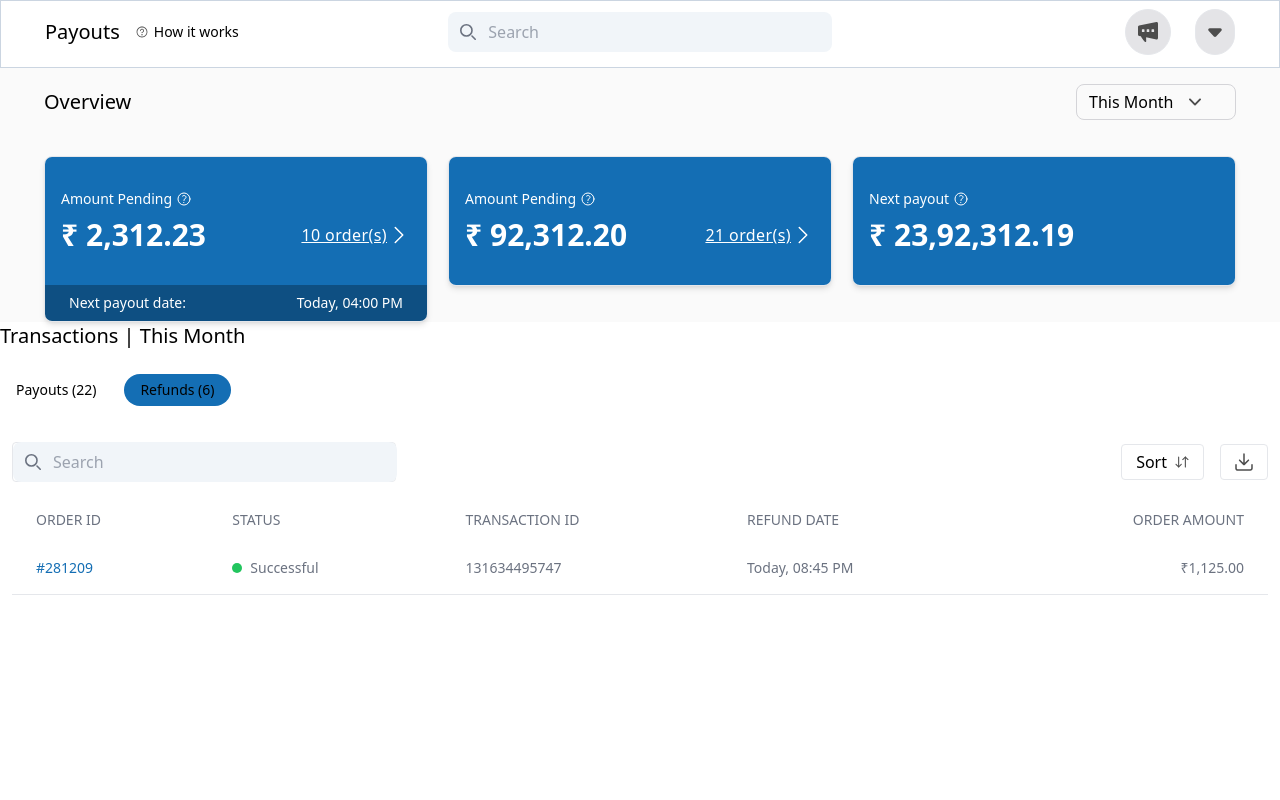
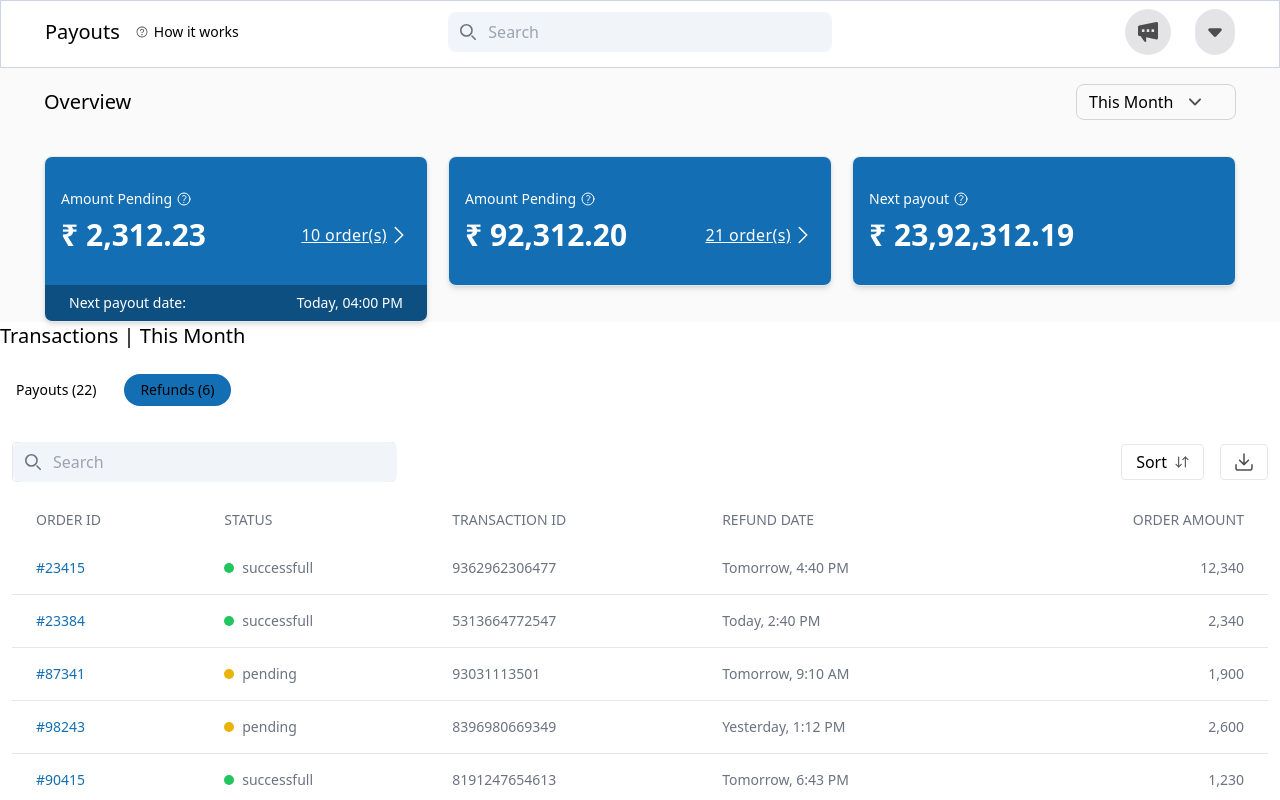
Before and after one commit to ronitsharma03/100xDevs-cohort-code, a React (Vite) app in the folder week 8.2/dukaan-tailwind/: page / in a window 1280 px wide. Shown: the top 800 px of the page. Built offline with nearby package versions, Linux system fonts and the light colour scheme.

Commit message:
Added dynamic rendering of transactional table

```diff
--- a/week 8.2/dukaan-tailwind/src/App.jsx
+++ b/week 8.2/dukaan-tailwind/src/App.jsx
@@ -7,7 +7,7 @@ function App() {
     <div>
       <Appbar />
       <Cards />
-      <Table />
+      <Table status="successfull"/>
     </div>
   )
 }
--- a/week 8.2/dukaan-tailwind/src/assets/data.js
+++ b/week 8.2/dukaan-tailwind/src/assets/data.js
@@ -20,7 +20,74 @@ export const DATA = [
 ];
 
 export const tableData = [
-    {
-
-    }
+        {
+            orderId: "#23415",
+            TxnStatus: "successfull",
+            txnId: (Math.floor(Math.random() * 10000000000000)),
+            refundDate: "Tomorrow, 4:40 PM",
+            orderAmt: "12,340"
+        },
+        {
+            orderId: "#23384",
+            TxnStatus: "successfull",
+            txnId: (Math.floor(Math.random() * 10000000000000)),
+            refundDate: "Today, 2:40 PM",
+            orderAmt: "2,340"
+        },
+        {
+            orderId: "#87341",
+            TxnStatus: "pending",
+            txnId: (Math.floor(Math.random() * 10000000000000)),
+            refundDate: "Tomorrow, 9:10 AM",
+            orderAmt: "1,900"
+        },
+        {
+            orderId: "#98243",
+            TxnStatus: "pending",
+            txnId: (Math.floor(Math.random() * 10000000000000)),
+            refundDate: "Yesterday, 1:12 PM",
+            orderAmt: "2,600"
+        },
+        {
+            orderId: "#90415",
+            TxnStatus: "successfull",
+            txnId: (Math.floor(Math.random() * 10000000000000)),
+            refundDate: "Tomorrow, 6:43 PM",
+            orderAmt: "1,230"
+        },
+        {
+            orderId: "#98487",
+            TxnStatus: "successfull",
+            txnId: (Math.floor(Math.random() * 10000000000000)),
+            refundDate: "Today, 4:40 PM",
+            orderAmt: "12,340"
+        },
+        {
+            orderId: "#09085",
+            TxnStatus: "failed",
+            txnId: (Math.floor(Math.random() * 10000000000000)),
+            refundDate: "Tomorrow, 4:40 PM",
+            orderAmt: "23,380"
+        },
+        {
+            orderId: "#98594",
+            TxnStatus: "failed",
+            txnId: (Math.floor(Math.random() * 10000000000000)),
+            refundDate: "Tomorrow, 4:40 PM",
+            orderAmt: "12,999"
+        },
+        {
+            orderId: "#98239",
+            TxnStatus: "pending",
+            txnId: (Math.floor(Math.random() * 10000000000000)),
+            refundDate: "Tomorrow, 12:40 PM",
+            orderAmt: "12,340"
+        },
+        {
+            orderId: "#23498",
+            TxnStatus: "successfull",
+            txnId: (Math.floor(Math.random() * 10000000000000)),
+            refundDate: "Tomorrow, 4:40 PM",
+            orderAmt: "15,444"
+        }
 ]
--- a/week 8.2/dukaan-tailwind/src/components/Table.jsx
+++ b/week 8.2/dukaan-tailwind/src/components/Table.jsx
@@ -1,6 +1,15 @@
 import { Searchbar } from "./Searchbar"
+import { tableData } from "../assets/data"
 
-export const Table = () => {
+export const Table = (
+    {
+        orderId,
+        TxnStatus,
+        txnId,
+        refundDate,
+        orderAmt
+    }
+) => {
     return (
         <div className="grid gap-6">
             <div className="flex flex-col gap-6">
@@ -45,17 +54,27 @@ export const Table = () => {
                             </tr>
                         </thead>
                         <tbody>
-                            <tr className="bg-white border-b">
-                                <th scope="row" className="px-6 py-4 font-medium text-blue-700 whitespace-nowrap">#281209</th>
-                                <td className="px-6 py-4 flex items-center gap-2 text-black-600">
-                                    <div className="h-2.5 w-2.5 rounded-full bg-green-500">
-                                    </div>
-                                    Successful
-                                </td>
-                                <td className="px-6 py-4 text-black-400">131634495747</td>
-                                <td className="px-6 py-4 text-black-400">Today, 08:45 PM</td>
-                                <td className="px-6 py-4 text-right text-black-600">₹1,125.00</td>
-                            </tr>
+                            {
+                                tableData.map((item, index) => {
+                                    return (
+                                        <tr key={index} className="bg-white border-b">
+                                            <th scope="row" className="px-6 py-4 font-medium text-blue-700 whitespace-nowrap">{item.orderId}</th>
+                                            <td className="px-6 py-4 flex items-center gap-2 text-black-600">
+                                                {
+                                                    item.TxnStatus == "successfull" ? <div className="h-2.5 w-2.5 rounded-full bg-green-500">
+                                                    </div> : item.TxnStatus == "pending" ? <div className="h-2.5 w-2.5 rounded-full bg-yellow-500">
+                                                    </div> : <div className="h-2.5 w-2.5 rounded-full bg-red-500">
+                                                    </div>
+                                                }
+                                                {item.TxnStatus}
+                                            </td>
+                                            <td className="px-6 py-4 text-black-400">{item.txnId}</td>
+                                            <td className="px-6 py-4 text-black-400">{item.refundDate}</td>
+                                            <td className="px-6 py-4 text-right text-black-600">{item.orderAmt}</td>
+                                        </tr>
+                                    )
+                                })
+                            }
                         </tbody>
                     </table>
                 </div>
```
